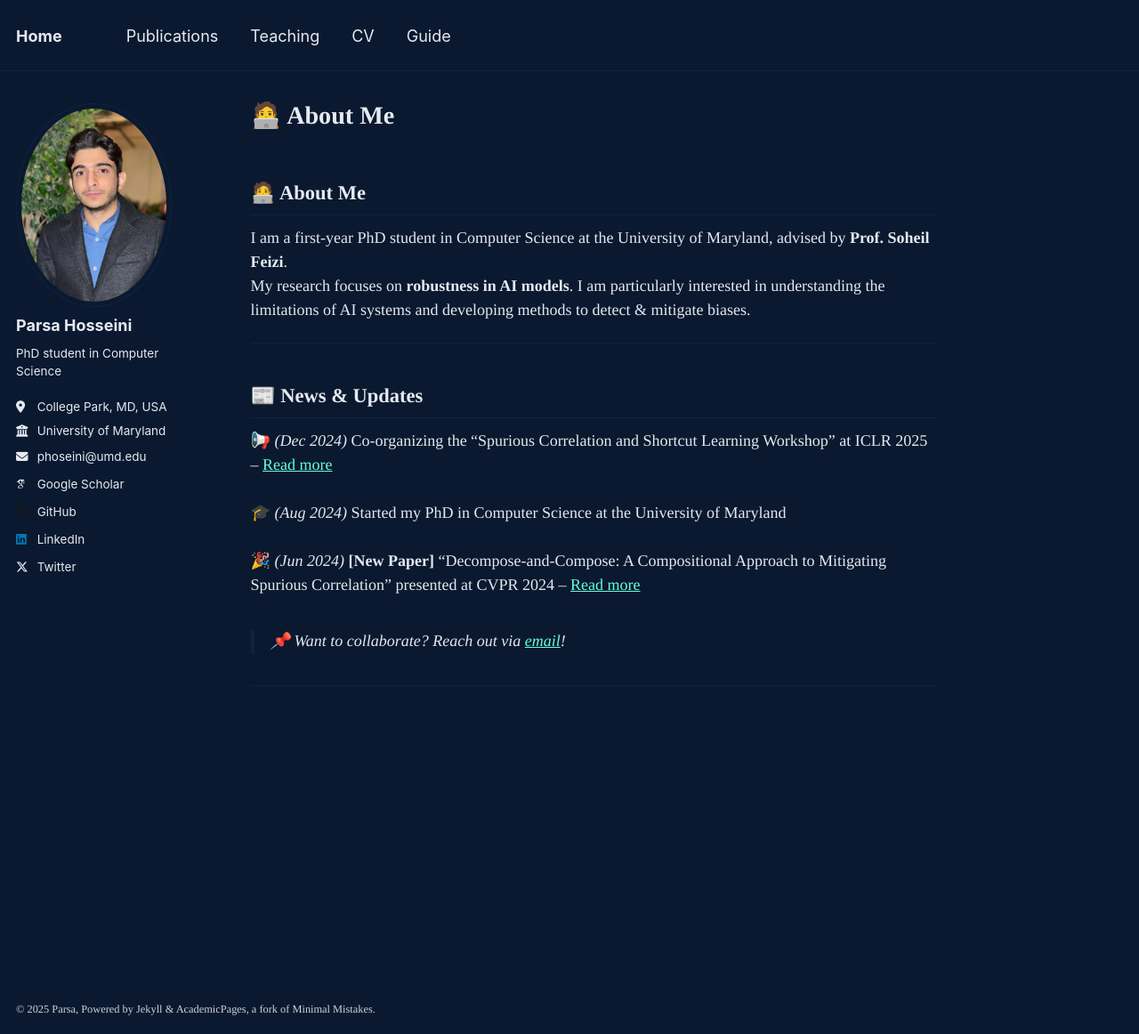
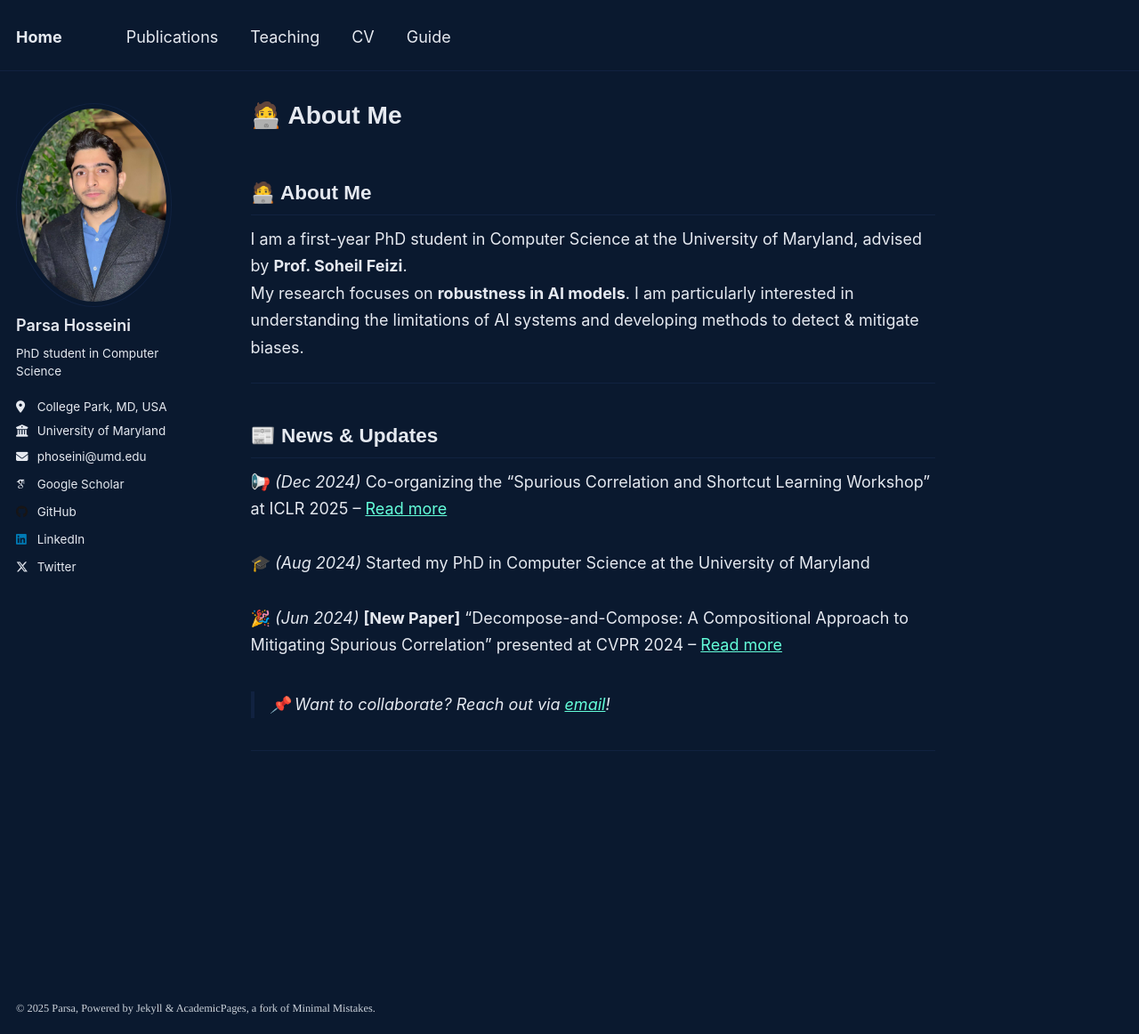
Before and after one commit to sudoparsa/sudoparsa.github.io, a Jekyll site: the page built from _pages/about.md, in a window 1280 px wide and 1162 px high. Shown: the whole window at 89% size. Built offline with Jekyll 4.4.1, drawn with Linux system fonts in a browser that asks for light colours; some web fonts are replaced; our own code applies the rules of GitHub Pages for plain Markdown files.

Commit message:
Update custom.scss

```diff
--- a/_sass/custom.scss
+++ b/_sass/custom.scss
@@ -2,3 +2,15 @@
     font-size: 10px; /* Adjust as needed */
     color: #a0a8b3; /* Slightly faded for subtle effect */
 }
+
+
+body {
+    font-family: 'Inter', sans-serif;
+    font-size: 18px;
+    line-height: 1.7;
+}
+
+h1, h2, h3 {
+    font-family: 'Montserrat', sans-serif;
+    font-weight: 600;
+}
```
